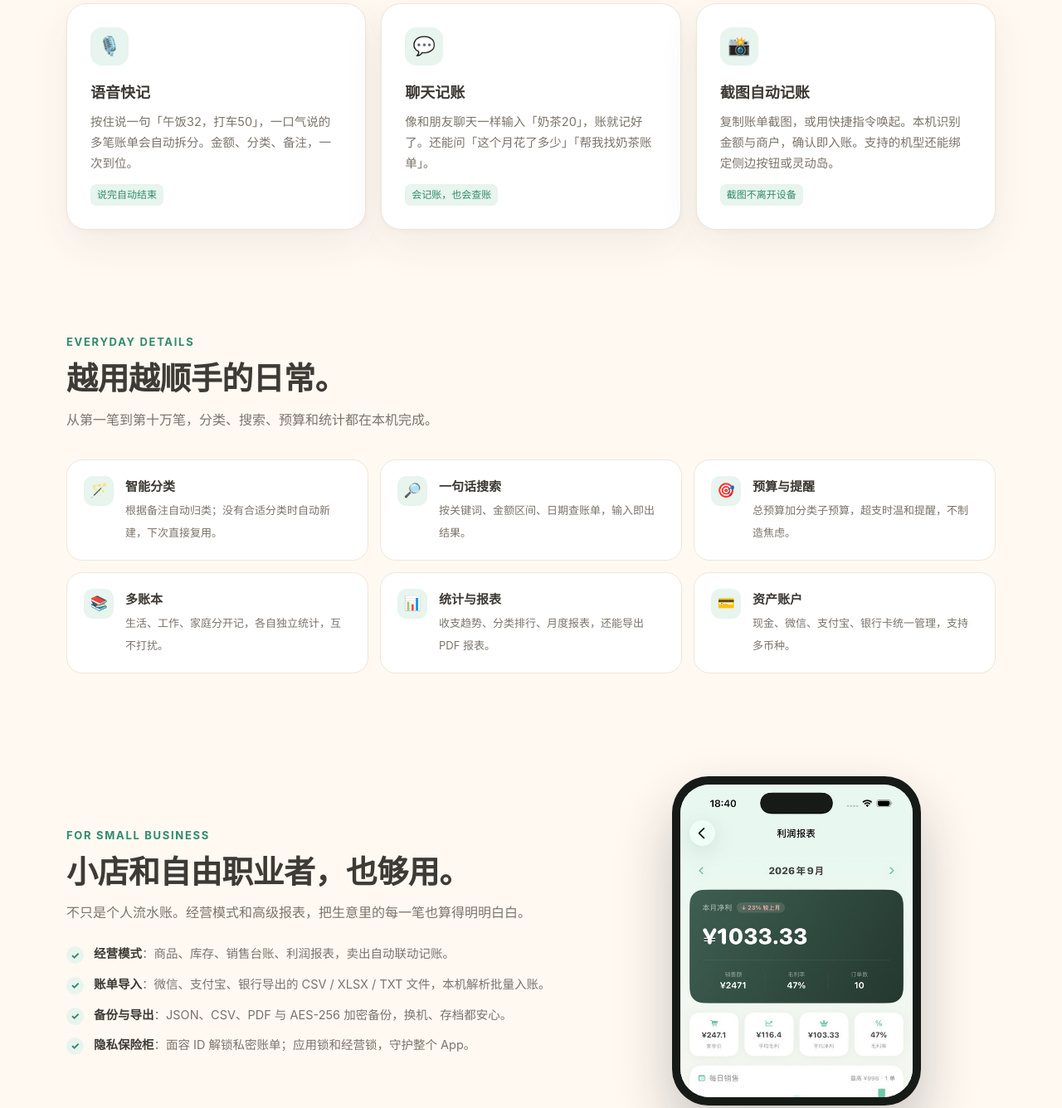
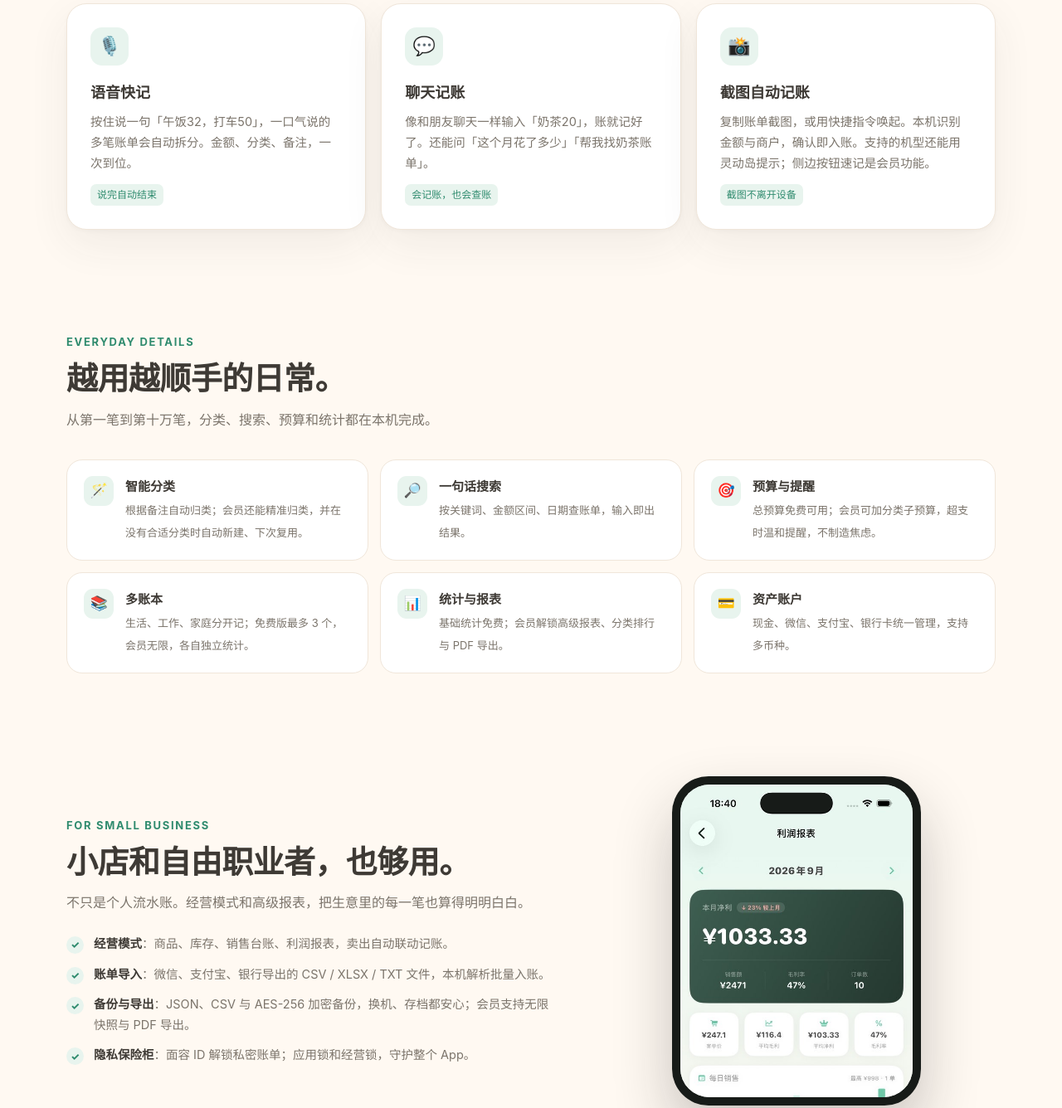
Before and after one commit to aerospaziale/qingyu-jizhang, a plain HTML site: page index.html in a window 1280 px wide. Shown: the part 880-2216 px from the top of the page at 83% size. Drawn offline with Linux system fonts and the light colour scheme.

Commit message:
Clarify free vs premium features on marketing page
Co-Authored-By: Claude Code <noreply@anthropic.com>

```diff
--- a/index.html
+++ b/index.html
@@ -323,7 +323,7 @@
         <article class="card">
           <div class="ic">📸</div>
           <h3>截图自动记账</h3>
-          <p>复制账单截图，或用快捷指令唤起。本机识别金额与商户，确认即入账。支持的机型还能绑定侧边按钮或灵动岛。</p>
+          <p>复制账单截图，或用快捷指令唤起。本机识别金额与商户，确认即入账。支持的机型还能用灵动岛提示；侧边按钮速记是会员功能。</p>
           <span class="kbd">截图不离开设备</span>
         </article>
       </div>
@@ -338,11 +338,11 @@
         <p>从第一笔到第十万笔，分类、搜索、预算和统计都在本机完成。</p>
       </div>
       <div class="grid-6">
-        <div class="mini"><span class="mi">🪄</span><div><b>智能分类</b><span>根据备注自动归类；没有合适分类时自动新建，下次直接复用。</span></div></div>
+        <div class="mini"><span class="mi">🪄</span><div><b>智能分类</b><span>根据备注自动归类；会员还能精准归类，并在没有合适分类时自动新建、下次复用。</span></div></div>
         <div class="mini"><span class="mi">🔎</span><div><b>一句话搜索</b><span>按关键词、金额区间、日期查账单，输入即出结果。</span></div></div>
-        <div class="mini"><span class="mi">🎯</span><div><b>预算与提醒</b><span>总预算加分类子预算，超支时温和提醒，不制造焦虑。</span></div></div>
-        <div class="mini"><span class="mi">📚</span><div><b>多账本</b><span>生活、工作、家庭分开记，各自独立统计，互不打扰。</span></div></div>
-        <div class="mini"><span class="mi">📊</span><div><b>统计与报表</b><span>收支趋势、分类排行、月度报表，还能导出 PDF 报表。</span></div></div>
+        <div class="mini"><span class="mi">🎯</span><div><b>预算与提醒</b><span>总预算免费可用；会员可加分类子预算，超支时温和提醒，不制造焦虑。</span></div></div>
+        <div class="mini"><span class="mi">📚</span><div><b>多账本</b><span>生活、工作、家庭分开记；免费版最多 3 个，会员无限，各自独立统计。</span></div></div>
+        <div class="mini"><span class="mi">📊</span><div><b>统计与报表</b><span>基础统计免费；会员解锁高级报表、分类排行与 PDF 导出。</span></div></div>
         <div class="mini"><span class="mi">💳</span><div><b>资产账户</b><span>现金、微信、支付宝、银行卡统一管理，支持多币种。</span></div></div>
       </div>
     </div>
@@ -359,7 +359,7 @@
         <div class="feature-list">
           <div class="fline"><span class="tick">✓</span><span><b>经营模式</b>：商品、库存、销售台账、利润报表，卖出自动联动记账。</span></div>
           <div class="fline"><span class="tick">✓</span><span><b>账单导入</b>：微信、支付宝、银行导出的 CSV / XLSX / TXT 文件，本机解析批量入账。</span></div>
-          <div class="fline"><span class="tick">✓</span><span><b>备份与导出</b>：JSON、CSV、PDF 与 AES-256 加密备份，换机、存档都安心。</span></div>
+          <div class="fline"><span class="tick">✓</span><span><b>备份与导出</b>：JSON、CSV 与 AES-256 加密备份，换机、存档都安心；会员支持无限快照与 PDF 导出。</span></div>
           <div class="fline"><span class="tick">✓</span><span><b>隐私保险柜</b>：面容 ID 解锁私密账单；应用锁和经营锁，守护整个 App。</span></div>
         </div>
       </div>
@@ -400,7 +400,7 @@
         </div>
       </div>
       <div class="chips" style="margin-top:22px">
-        <span class="chip">多账本</span><span class="chip">高级报表 + PDF</span><span class="chip">账单导入</span>
+        <span class="chip">无限多账本</span><span class="chip">高级报表 + PDF</span><span class="chip">账单导入</span>
         <span class="chip">自定义分类</span><span class="chip">智能分类</span><span class="chip">子预算与预警</span>
         <span class="chip">无限快照</span><span class="chip">应用锁 + 经营锁</span><span class="chip">私密账本</span>
         <span class="chip">经营模式</span><span class="chip">批量操作</span><span class="chip">侧边按钮速记</span><span class="chip">三档字号</span>
```
